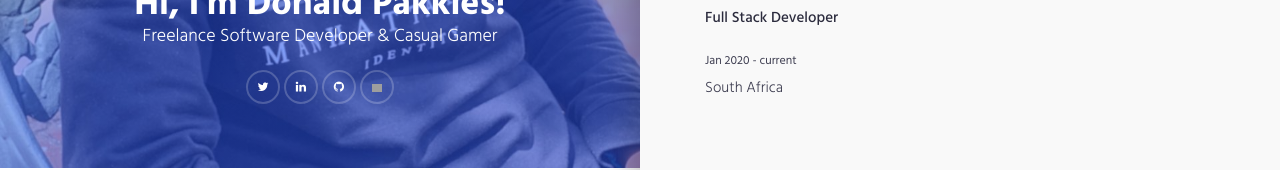
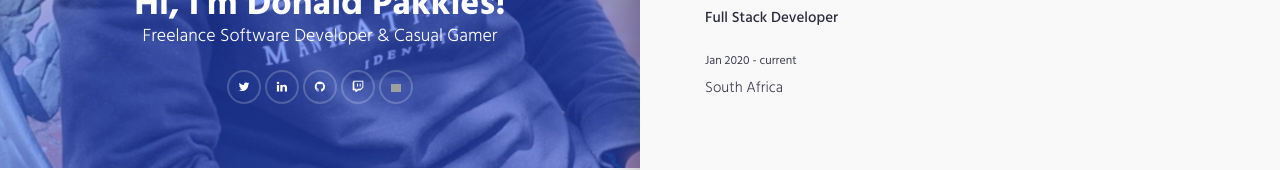
Before and after one commit to donaldp/donaldpakkies.com, a React (Create React App) app: page / in a window 1280 px wide. Shown: the part 632-802 px from the top of the page. Built offline with nearby package versions, Linux system fonts and the light colour scheme; grey boxes are pictures that could not be loaded.

Commit message:
feat: added the twitch fa icon / link
Redirect users to my twitch steam

```diff
--- a/src/components/MainComponent.js
+++ b/src/components/MainComponent.js
@@ -13,6 +13,7 @@ const MainComponent = (props) => {
               <li title="Twitter"><a href={social.twitter}><i className="fa fa-twitter"></i></a></li>
               <li title="Linkedin"><a href={social.linkedin}><i className="fa fa-linkedin"></i></a></li>
               <li title="Github"><a href={social.github}><i className="fa fa-github"></i></a></li>
+              <li title="Twitch"><a href={social.twitch}><i className="fa fa-twitch"></i></a></li>
               <li title="Mixer"><a href={social.mixer}><img alt="mixer" src="https://raw.githubusercontent.com/mixer/branding-kit/master/png/MixerMerge_Dark.png" style={{ width: '10px' }}></img></a></li>
             </ul>
           </div>
```
